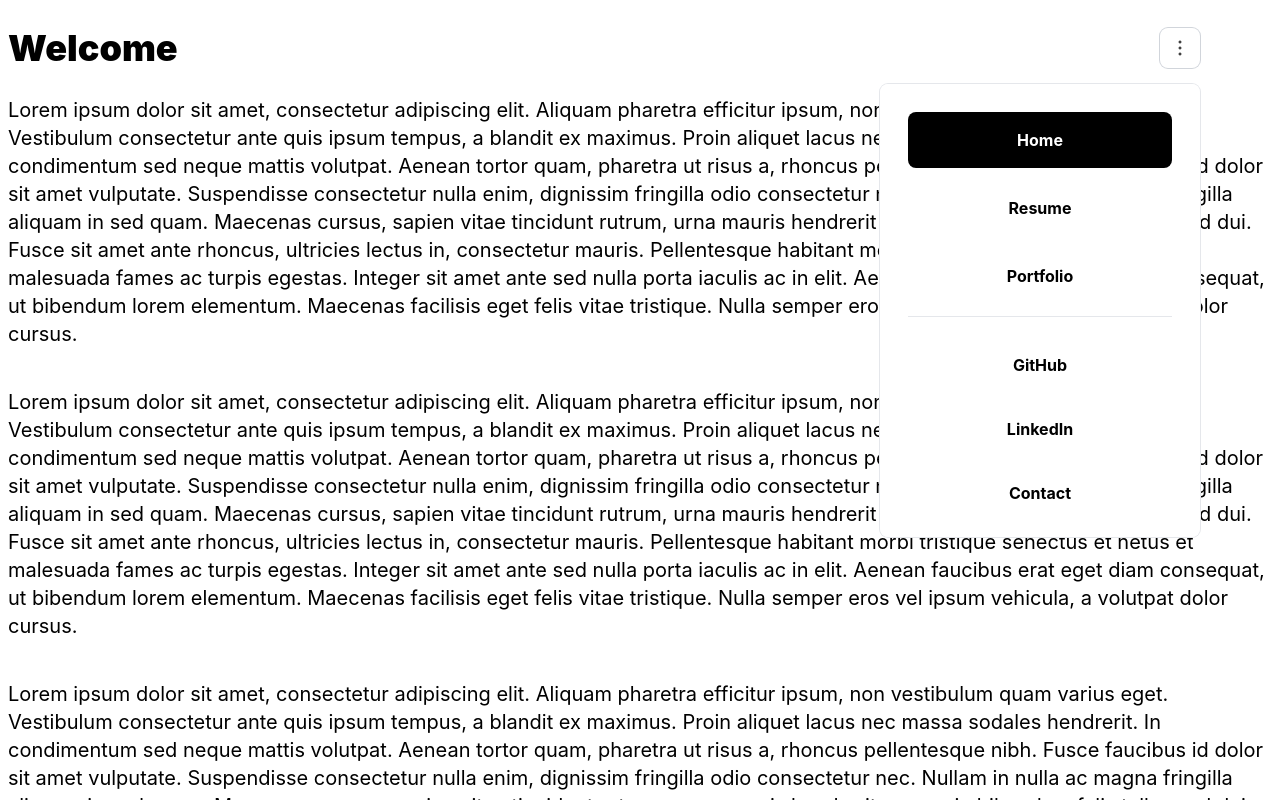
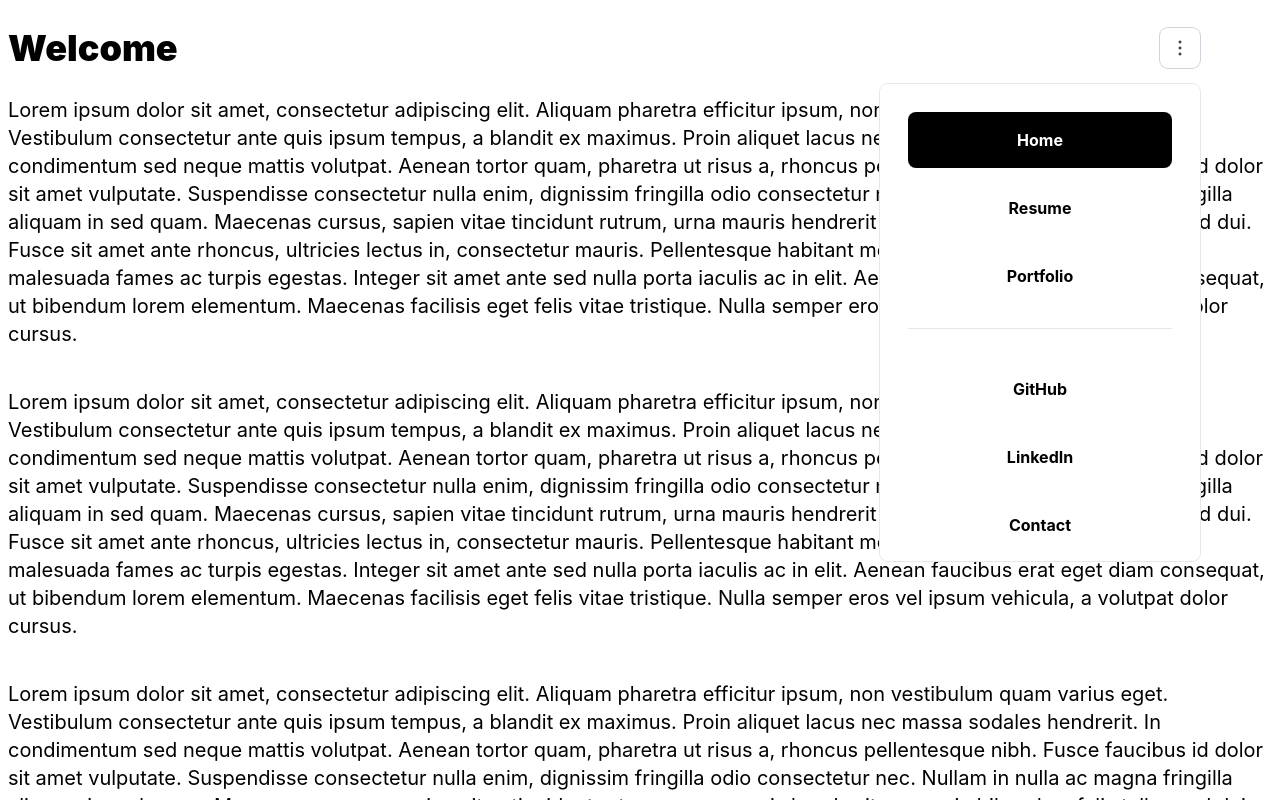
Before and after one commit to moquette/simple-shell, a React app: page / in a window 1280 px wide. Both pictures are taken after a click on the button 1180 px from the left and 48 px from the top of the page. Shown: the top 800 px of the page. Built offline with nearby package versions, Linux system fonts and the light colour scheme; a web font is replaced by a local one.

Commit message:
Clean up

```diff
--- a/src/components/Nav.tsx
+++ b/src/components/Nav.tsx
@@ -1,21 +1,20 @@
 import React, {Fragment} from 'react'
 import {NavLink} from 'react-router-dom'
-import {Popover, Transition} from '@headlessui/react'
+import {Popover} from '@headlessui/react'
 
 const pages = [
-  {path: `/`, title: `Home`},
-  {path: `/resume`, title: `Resume`},
-  {path: `/portfolio`, title: `Portfolio`},
+  {title: `Home`, href: `/`},
+  {title: `Resume`, href: `/resume`},
+  {title: `Portfolio`, href: `/portfolio`},
 ]
 
 export default function Nav() {
   return (
-    <Popover className="fixed right-5 top-7  md:right-15 lg:right-20">
+    <Popover className="popover md:right-15 lg:right-20">
       {({open}) => (
         <>
           <Popover.Button
-            className={`${open ? `` : `rotate-90 transform`}
-               rounded-lg bg-white ring-1 ring-gray-300 p-2 transition  duration-150 ease-in-out focus:outline-none`}
+            className={`popover-button ${open ? `` : `rotate-90 transform`}`}
           >
             <svg width="24" height="24" fill="none" aria-hidden="true">
               <path
@@ -24,51 +23,32 @@ export default function Nav() {
               />
             </svg>
           </Popover.Button>
-          <Transition
-            as={Fragment}
-            enter="transition ease-out duration-200"
-            enterFrom="opacity-0 translate-y-1"
-            enterTo="opacity-100 translate-y-0"
-            leave="transition ease-in duration-150"
-            leaveFrom="opacity-100 translate-y-0"
-            leaveTo="opacity-0 translate-y-1"
-          >
-            <Popover.Panel className="popover-panel absolute left-full z-10 mt-4 w-screen max-w-xs -translate-x-full transform p-0 px-0">
-              <div className="relative overflow-hidden rounded-lg  ring-1 ring-gray-200 ">
-                <div className="relative grid gap-8 rounded-lg bg-white p-7">
+          <Popover.Panel className="popover-panel">
+            <div className="wrapper">
+              <div>
                 {pages.map((item) => (
                   <Popover.Button
                     as={NavLink}
-                      to={item.path}
+                    to={item.href}
                     key={item.title}
-                      className="navbar-link w-full -mb-5 rounded-lg p-2 text-center font-bold transition duration-150 ease-in-out"
+                    className="navbar-link"
                   >
                     {item.title}
                   </Popover.Button>
                 ))}
-                  <hr />
-                  <a
-                    href="#"
-                    className="navbar-link  -m-3 rounded-lg p-2 text-center font-bold transition duration-150 ease-in-out"
-                  >
+                <hr className="mt-3" />
+                <a href="#" className="navbar-link">
                   GitHub
                 </a>
-                  <a
-                    href="#"
-                    className="navbar-link  -m-3 rounded-lg p-2 text-center font-bold transition duration-150 ease-in-out"
-                  >
+                <a href="#" className="navbar-link">
                   LinkedIn
                 </a>
-                  <a
-                    href="#"
-                    className="navbar-link  -m-3 rounded-lg p-2 text-center font-bold transition duration-150 ease-in-out"
-                  >
+                <a href="#" className="navbar-link">
                   Contact
                 </a>
               </div>
             </div>
           </Popover.Panel>
-          </Transition>
         </>
       )}
     </Popover>
--- a/src/styles/app.scss
+++ b/src/styles/app.scss
@@ -10,16 +10,4 @@
   p {
     @apply text-xl py-5;
   }
-
-  .popover-panel {
-    .navbar-link {
-      @apply py-4;
-      &.active {
-        @apply bg-black text-white;
-      }
-      &:hover:not(.active) {
-        @apply bg-gray-100 text-black;
-      }
-    }
-  }
 }
--- a/src/styles/global.scss
+++ b/src/styles/global.scss
@@ -3,6 +3,7 @@
  */
 @import url('https://rsms.me/inter/inter.css');
 @import './app.scss';
+@import './popover.scss';
 
 @tailwind base;
 @tailwind components;
--- /dev/null
+++ b/src/styles/popover.scss
@@ -0,0 +1,26 @@
+.popover {
+  @apply fixed  right-5 top-7;
+
+  .popover-button {
+    @apply rounded-lg bg-white ring-1 ring-gray-300 p-2 transition  duration-150 ease-in-out focus:outline-none;
+  }
+
+  .popover-panel {
+    @apply absolute left-full z-10 mt-4 w-screen max-w-xs -translate-x-full transform p-0 px-0;
+    .wrapper {
+      @apply relative overflow-hidden rounded-lg  ring-1 ring-gray-200;
+      > div {
+        @apply relative grid gap-8 rounded-lg bg-white p-7;
+      }
+    }
+    .navbar-link {
+      @apply py-4  w-full -mb-5 rounded-lg p-2 text-center font-bold transition ease-in-out duration-150;
+      &.active {
+        @apply bg-black text-white;
+      }
+      &:hover:not(.active) {
+        @apply bg-gray-100 text-black;
+      }
+    }
+  }
+}
```
Lines whose indentation alone changed are shown as unchanged.
